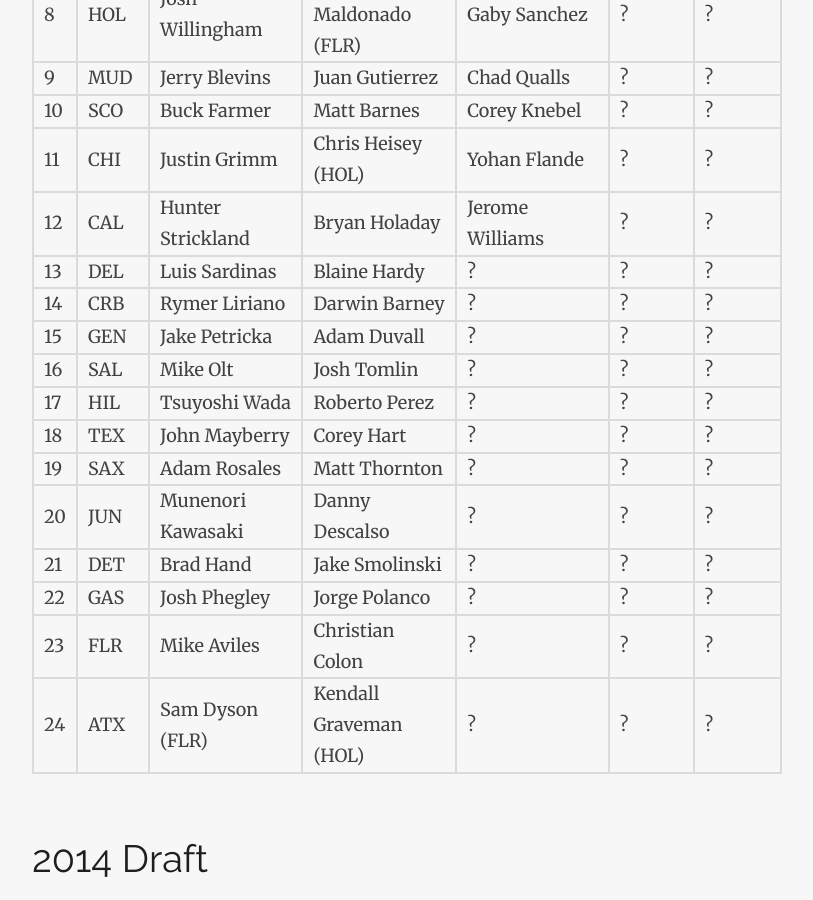
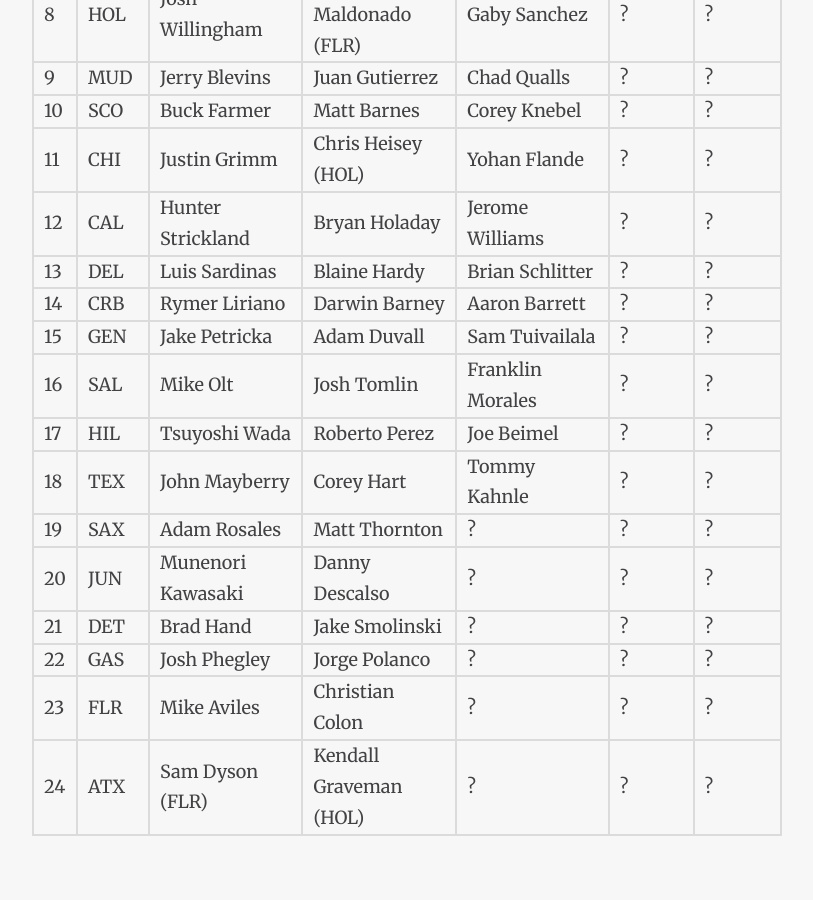
Before and after one commit to ADML1/adml1.github.io, a Jekyll site: the page built from draft.md, in a window 1280 px wide and 900 px high, scrolled down 3113 px. Shown: the whole window, without its empty margins (233-1046 px from the left). Built offline with Jekyll 4.4.1, drawn with Linux system fonts in a browser that asks for light colours; nearby versions of some CDN libraries.

Commit message:
Update draft picks.

```diff
--- a/draft.md
+++ b/draft.md
@@ -52,12 +52,12 @@ imagefeature: hof.jpg
 10 | SCO | Buck Farmer | Matt Barnes | Corey Knebel | ? | ?
 11 | CHI | Justin Grimm | Chris Heisey (HOL) | Yohan Flande | ? | ?
 12 | CAL | Hunter Strickland | Bryan Holaday | Jerome Williams | ? | ?
-13 | DEL | Luis Sardinas | Blaine Hardy | ? | ? | ?
-14 | CRB | Rymer Liriano | Darwin Barney | ? | ? | ?
-15 | GEN | Jake Petricka | Adam Duvall | ? | ? | ?
-16 | SAL | Mike Olt | Josh Tomlin | ? | ? | ?
-17 | HIL | Tsuyoshi Wada | Roberto Perez | ? | ? | ?
-18 | TEX | John Mayberry | Corey Hart | ? | ? | ?
+13 | DEL | Luis Sardinas | Blaine Hardy | Brian Schlitter | ? | ?
+14 | CRB | Rymer Liriano | Darwin Barney | Aaron Barrett | ? | ?
+15 | GEN | Jake Petricka | Adam Duvall | Sam Tuivailala | ? | ?
+16 | SAL | Mike Olt | Josh Tomlin | Franklin Morales | ? | ?
+17 | HIL | Tsuyoshi Wada | Roberto Perez | Joe Beimel | ? | ?
+18 | TEX | John Mayberry | Corey Hart | Tommy Kahnle | ? | ?
 19 | SAX | Adam Rosales | Matt Thornton | ? | ? | ?
 20 | JUN | Munenori Kawasaki | Danny Descalso | ? | ? | ?
 21 | DET | Brad Hand | Jake Smolinski | ? | ? | ?
```
